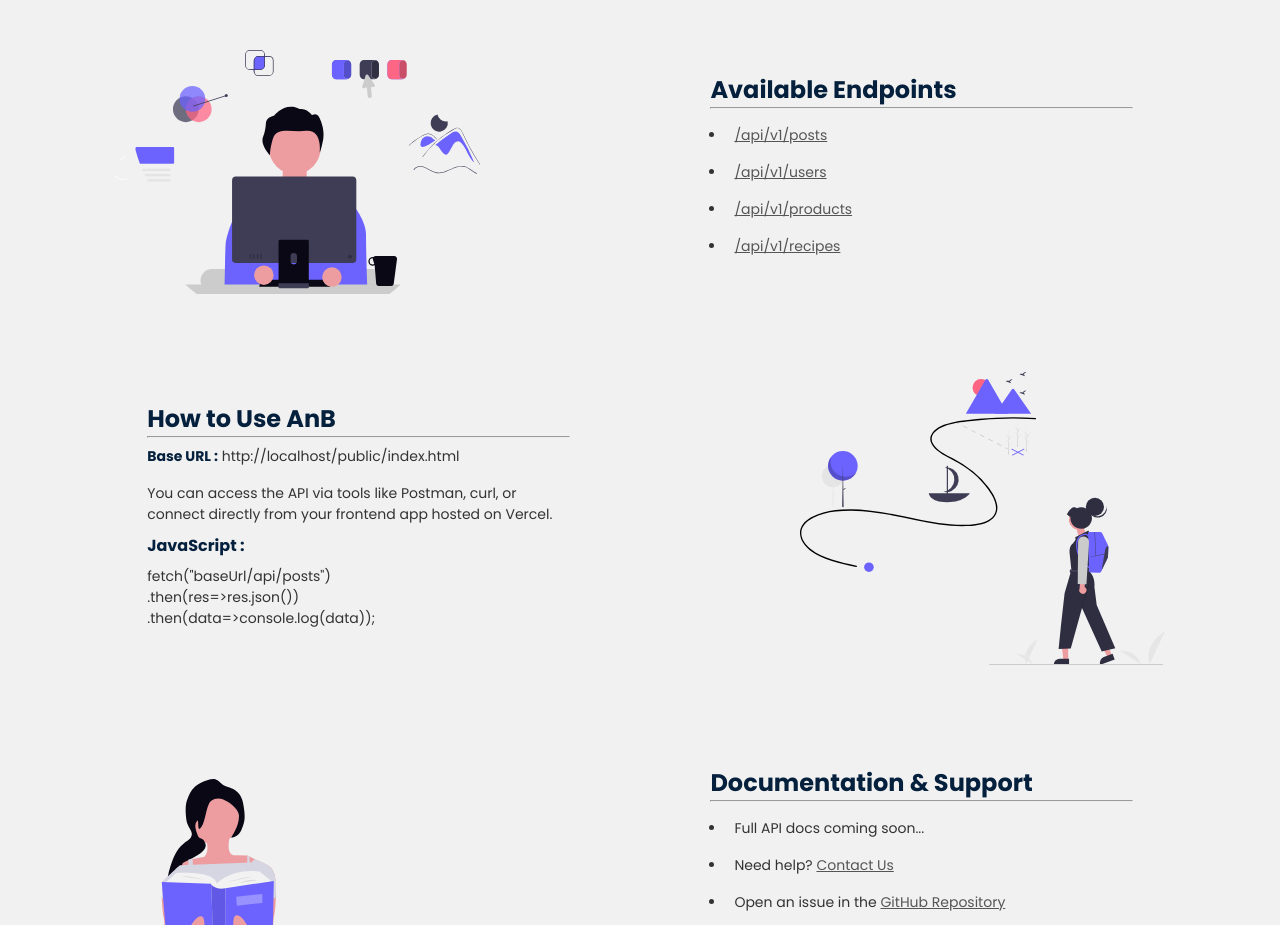
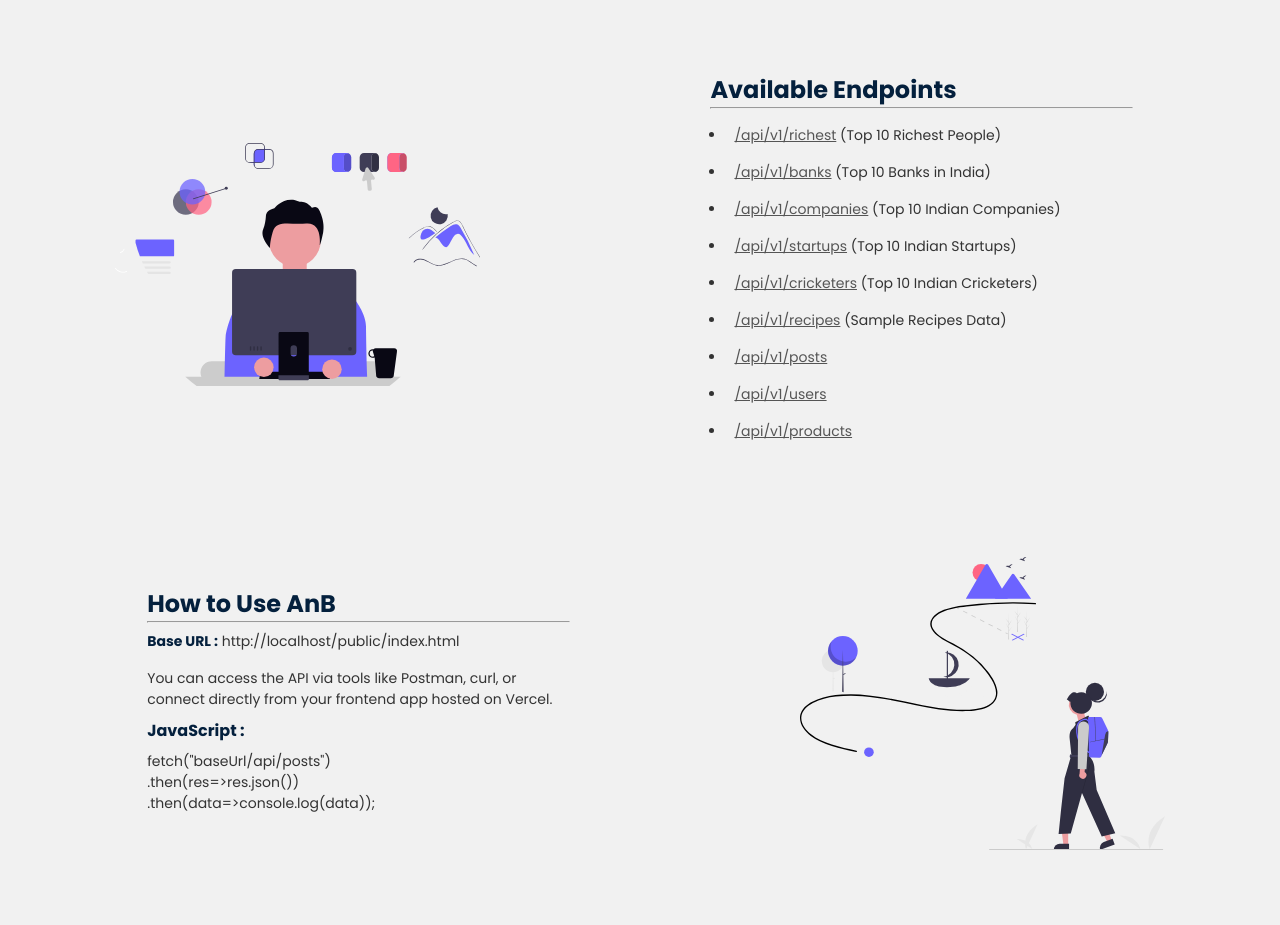
Before and after one commit to beingrajdevyadav/node-backend, a website: page public/index.html in a window 1280 px wide. Shown: the part 840-1765 px from the top of the page. Drawn offline with nearby package versions, Linux system fonts and the light colour scheme.

Commit message:
docs updated.

```diff
--- a/public/index.html
+++ b/public/index.html
@@ -177,6 +177,30 @@
 
       <ul>
         <li>
+          <a href="/api/v1/richest" target="_blank">/api/v1/richest</a>
+          <span>(Top 10 Richest People)</span>
+        </li>
+        <li>
+          <a href="/api/v1/banks" target="_blank">/api/v1/banks</a>
+          <span>(Top 10 Banks in India)</span>
+        </li>
+        <li>
+          <a href="/api/v1/companies" target="_blank">/api/v1/companies</a>
+          <span>(Top 10 Indian Companies)</span>
+        </li>
+        <li>
+          <a href="/api/v1/startups" target="_blank">/api/v1/startups</a>
+          <span>(Top 10 Indian Startups)</span>
+        </li>
+        <li>
+          <a href="/api/v1/cricketers" target="_blank">/api/v1/cricketers</a>
+          <span>(Top 10 Indian Cricketers)</span>
+        </li>
+        <li>
+          <a href="/api/v1/recipes" target="_blank">/api/v1/recipes</a>
+          <span>(Sample Recipes Data)</span>
+        </li>
+        <li>
           <a href="/api/v1/posts" target="_blank">/api/v1/posts</a>
         </li>
         <li>
@@ -185,9 +209,7 @@
         <li>
           <a href="/api/v1/products" target="_blank">/api/v1/products</a>
         </li>
-        <li>
-          <a href="/api/v1/recipes" target="_blank">/api/v1/recipes</a>
-        </li>
+
       </ul>
     </div>
   </div>
```
